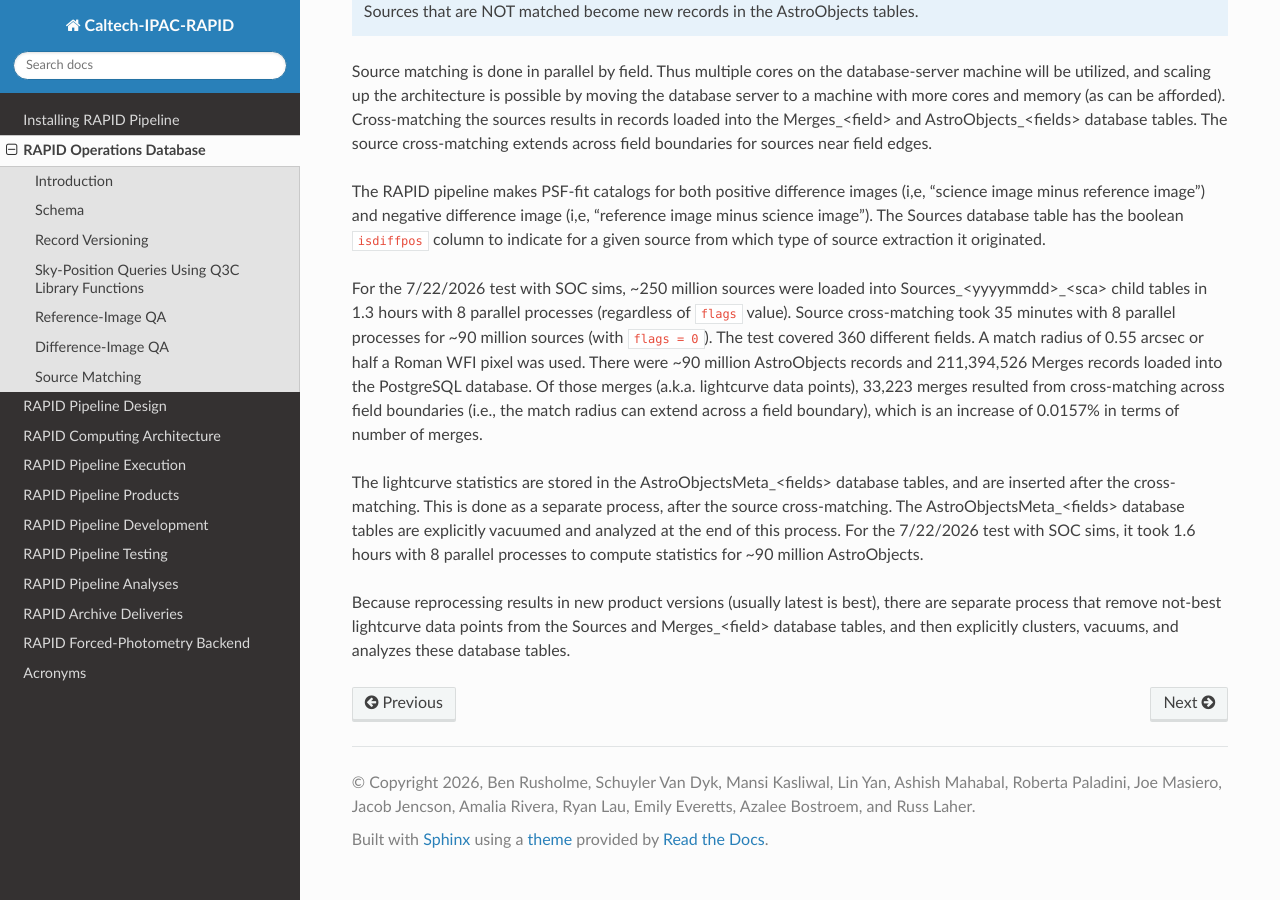
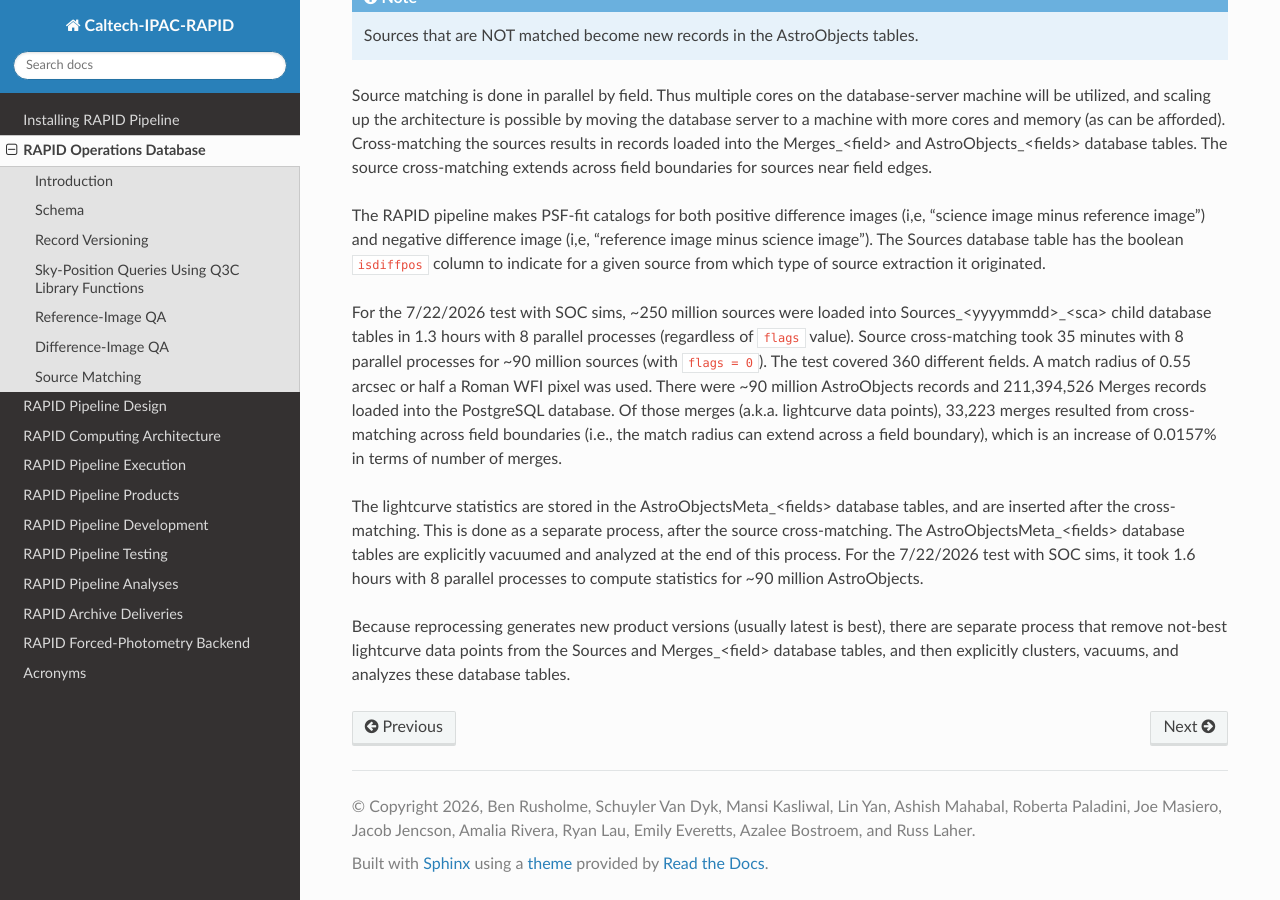
Before and after one commit to Caltech-IPAC/rapid, a Sphinx documentation site: the page built from docs/source/db/db.rst, in a window 1280 px wide and 900 px high, scrolled down 6250 px. Built offline with Sphinx 7.4.7 and the Read the Docs theme 3.1.0, drawn with Linux system fonts in a browser that asks for light colours; the version number could not be read and is left out; some of the changed text lies outside the part shown.

Commit message:
More correction and word-smithing to section on Source Matching.

```diff
--- a/docs/source/db/db.rst
+++ b/docs/source/db/db.rst
@@ -183,9 +183,10 @@
 Source Matching
 ************************************
 
-Three basic PostgreSQL tables are used for source matching PSF-fit catalogs
-made by the Python photutils package from the SFFT difference images (until
-a final decision on which image-differencing method is best):
+Four basic PostgreSQL database tables are used for source cross-matching PSF-fit catalogs
+made by the Python photutils package from the SFFT difference images and curating
+source-extracted lightcurves (until a final decision on which image-differencing and
+source-extraction methods are best):
 
 * Sources (extracted/selected from catalogs)
 * AstroObjects (astronomical objects for which time-dependent sources form light curves)
@@ -250,7 +251,7 @@
 from which type of source extraction it originated.
 
 For the 7/22/2026 test with SOC sims, ~250 million sources were loaded into
-Sources_<yyyymmdd>_<sca> child tables in 1.3 hours with 8 parallel processes
+Sources_<yyyymmdd>_<sca> child database tables in 1.3 hours with 8 parallel processes
 (regardless of ``flags`` value).
 Source cross-matching took 35 minutes with 8 parallel processes
 for ~90 million sources (with ``flags = 0``).  The test covered 360 different fields.
@@ -266,6 +267,6 @@
 For the 7/22/2026 test with SOC sims, it took 1.6 hours with 8 parallel processes to compute
 statistics for ~90 million AstroObjects.
 
-Because reprocessing results in new product versions (usually latest is best), there are
+Because reprocessing generates new product versions (usually latest is best), there are
 separate process that remove not-best lightcurve data points from the Sources and Merges_<field> database tables,
 and then explicitly clusters, vacuums, and analyzes these database tables.
```
